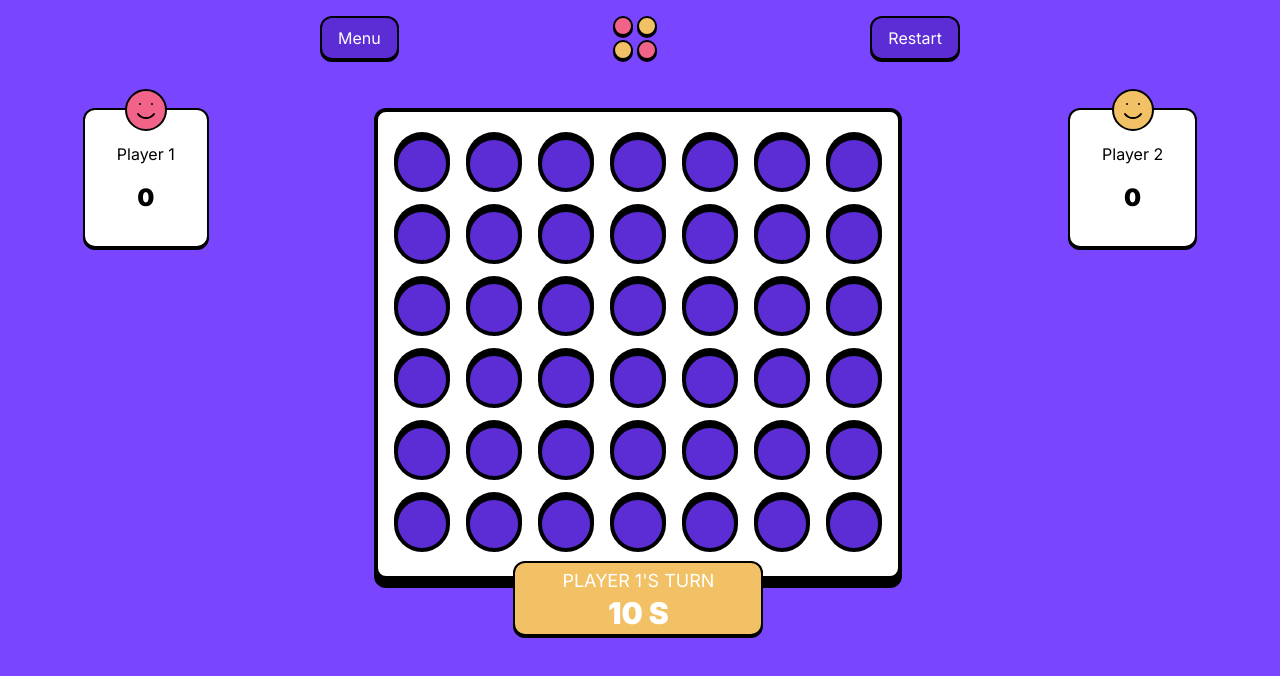
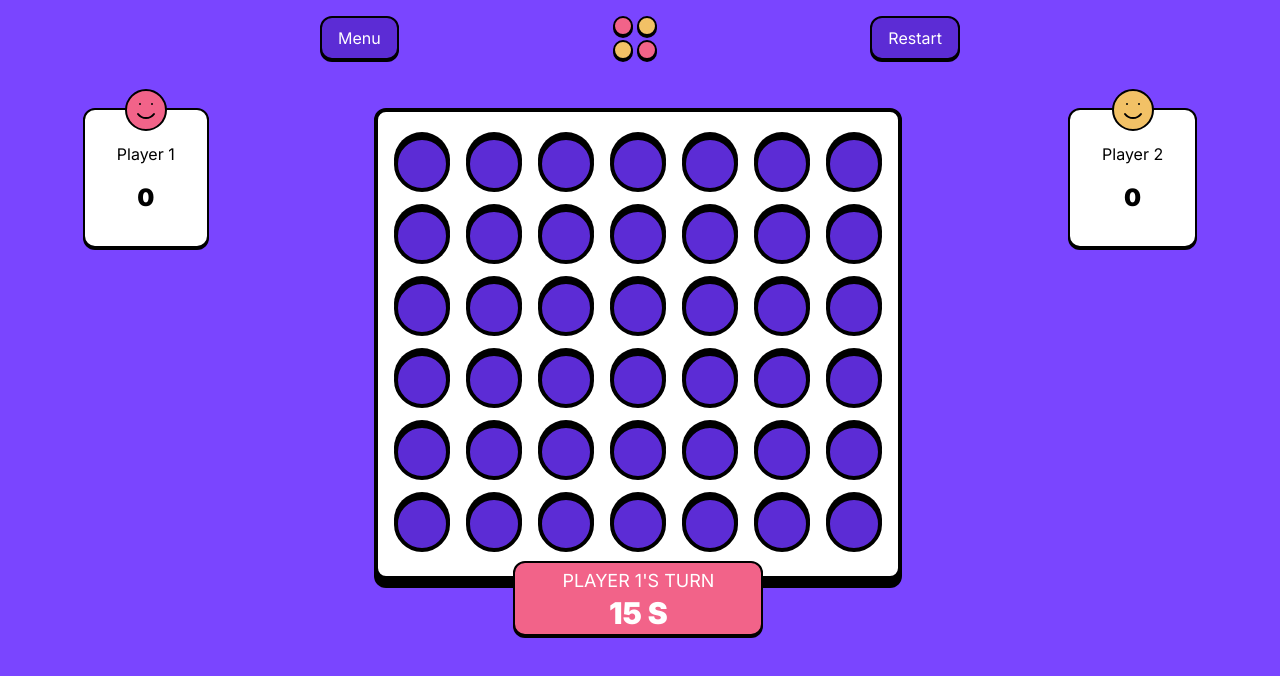
Before and after one commit to Slisandro/games, a Next.js app: page /connect-4/play in a window 1280 px wide. Shown: the top 676 px of the page. Built offline with nearby package versions, Linux system fonts and the light colour scheme.

Commit message:
changes in timer component

```diff
--- a/modules/connect-4/components/timer-component.tsx
+++ b/modules/connect-4/components/timer-component.tsx
@@ -1,19 +1,33 @@
 "use client"
-import { useState, useEffect } from 'react';
+import { useState, useEffect, useRef } from 'react';
 
-function TimerComponent({ currentPlayer, handleTimedOut }: { currentPlayer: "O" | "X", handleTimedOut: any }) {
+function TimerComponent({ isPlaying, currentPlayer, handleTimedOut }: { currentPlayer: "O" | "X" | "BOT", handleTimedOut: any, isPlaying: boolean }) {
   const [counter, setCounter] = useState(15);
+  const intervalRef = useRef(null);
 
   useEffect(() => {
-        const interval = setInterval(() => {
+    if (isPlaying) {
+      const intervalId = setInterval(() => {
         setCounter((prevCounter) => prevCounter > 0 ? prevCounter - 1 : 0);
       }, 1000);
+      // @ts-ignore
+      intervalRef.current = intervalId;
+    } else {
+      // @ts-ignore
+      clearInterval(intervalRef.current);
+    }
 
-        return () => { clearInterval(interval); }; // clean interval
-    }, []);
+    return () => {
+      // @ts-ignore
+      clearInterval(intervalRef.current);
+    };
+  }, [isPlaying]);
 
   useEffect(() => {
-        setCounter(15);
+    if (currentPlayer === "BOT") {
+      setCounter(5)
+    }
+    return setCounter(15);
   }, [currentPlayer]);
 
   useEffect(() => {
@@ -26,7 +40,7 @@ function TimerComponent({ currentPlayer, handleTimedOut }: { currentPlayer: "O"
 
   return (
     <div
-            className={`absolute w-[250px] h-[75px] bottom-[-60px] flex flex-col items-center justify-center border-2 border-black rounded-xl z-4 shadow-c4-default uppercase text-white p-4 ${currentPlayer === "X" ? "bg-c4-yellow" : "bg-c4-pink"}`}
+      className={`absolute w-[250px] h-[75px] bottom-[-60px] flex flex-col items-center justify-center border-2 border-black rounded-xl z-4 shadow-c4-default uppercase text-white p-4 ${currentPlayer === "O" ? "bg-c4-yellow" : "bg-c4-pink"}`}
       style={{ left: "calc(50% - 125px)", right: "calc(50% - 125px)" }}
     >
       <span className="text-lg cursor-pointer">Player {currentPlayer === "X" ? "1" : "2"}'s turn</span>
```
Lines whose indentation alone changed are shown as unchanged.
